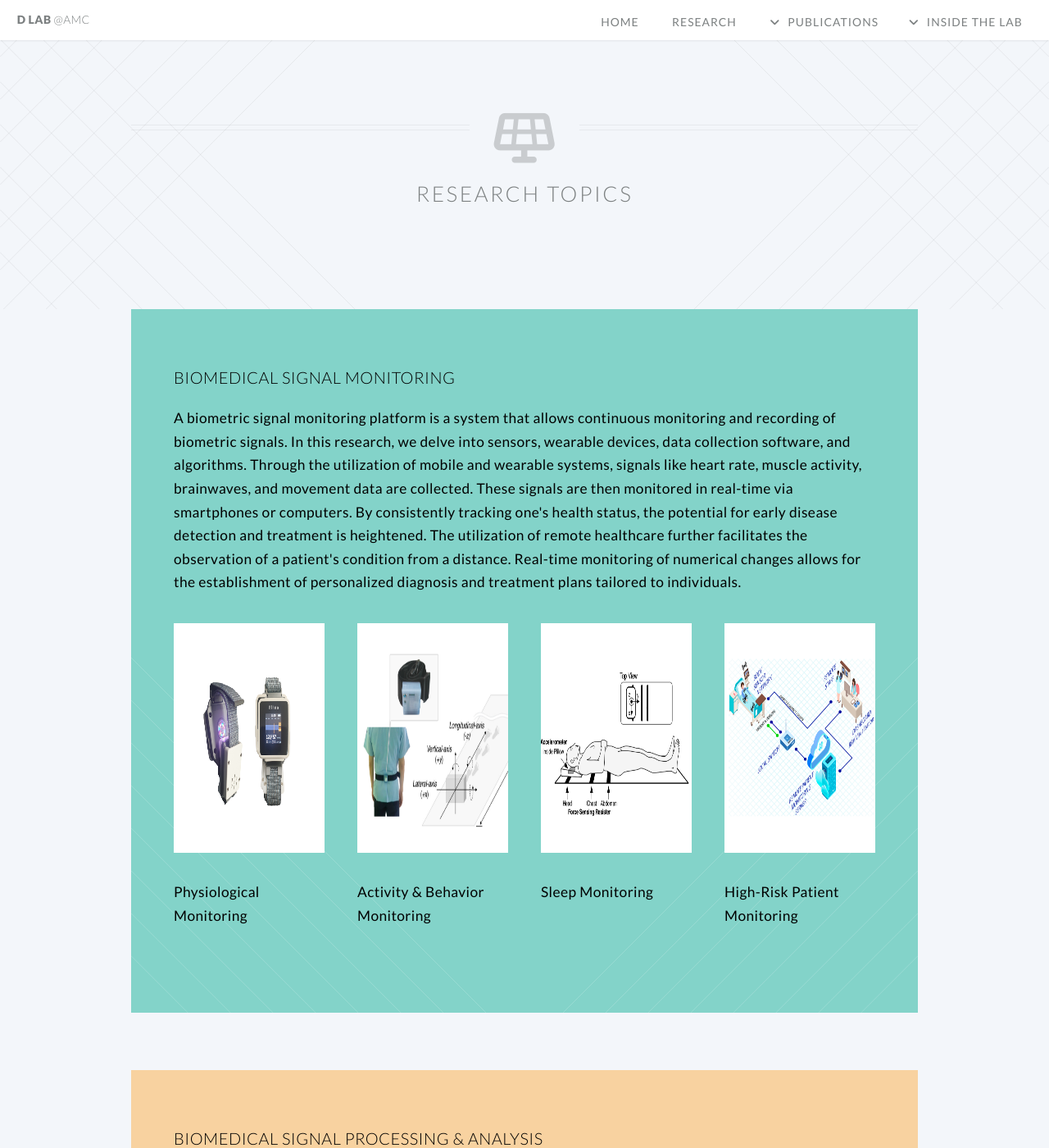
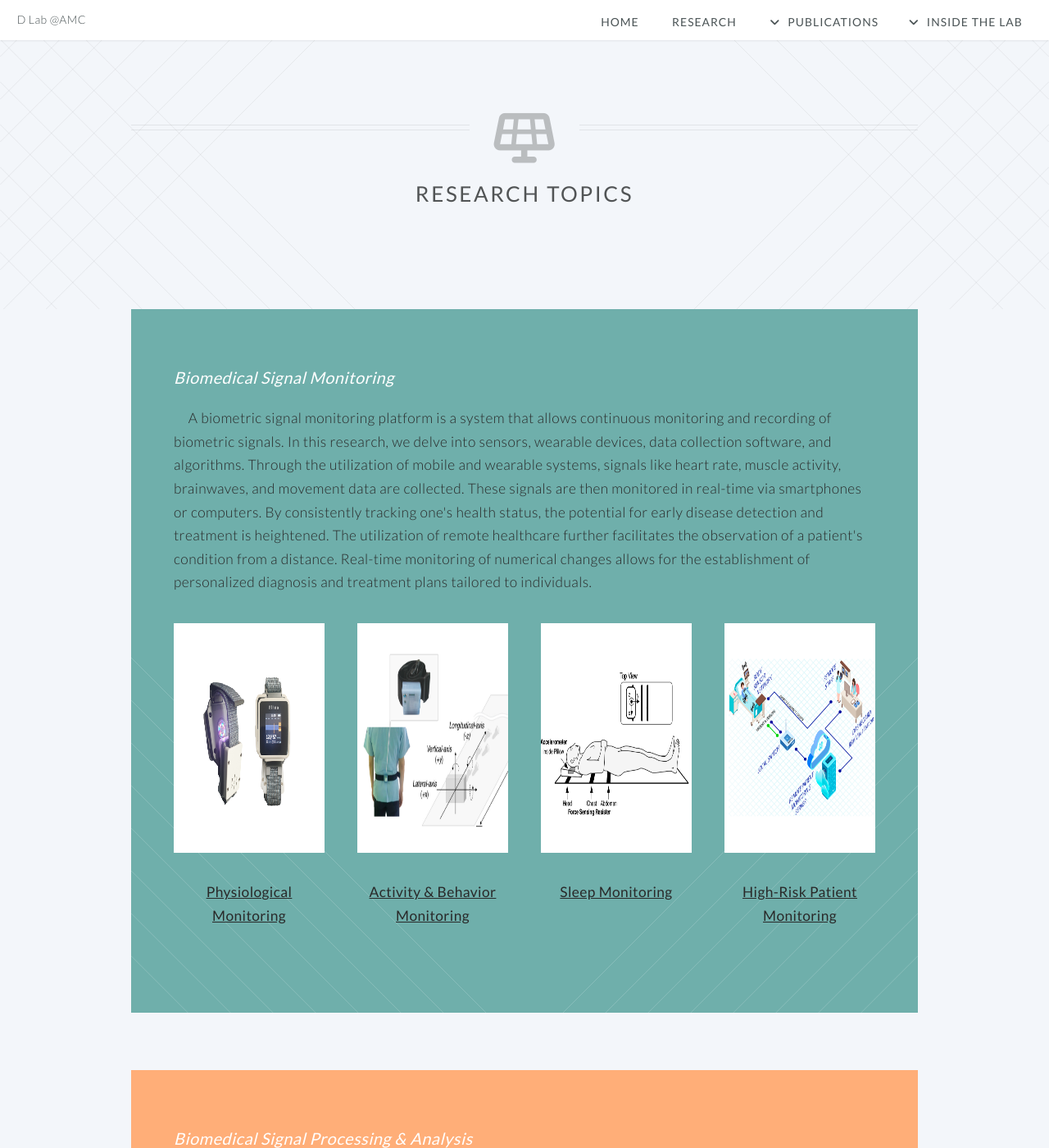
Before and after one commit to ydon1111/ydon1111.github.io, a Jekyll site: the page built from htmls/research_topics.html, in a window 1280 px wide and 1400 px high. Shown: the whole window at 82% size. Built offline with Jekyll 4.4.1, drawn with Linux system fonts in a browser that asks for light colours; nearby versions of some CDN libraries.

Commit message:
폰트 및 배경 색 변경

```diff
--- a/_includes/banner.html
+++ b/_includes/banner.html
@@ -12,7 +12,7 @@
         <header>
             <h2>Digital Medicine LAB</h2>
         </header>
-        <p> <strong>D</strong>  laboratory at the forefront of digital medicine research
+        <p> <strong>D</strong>  Laboratory at the Forefront of Digital Medicine Research
         <br />
         <footer>
             <ul class="buttons vertical">
--- a/css/style.css
+++ b/css/style.css
@@ -31,7 +31,7 @@ body,
 input,
 select,
 textarea {
-	color: #7c8081;
+	color: #515455;
 	font-family: 'Lato', sans-serif;
 	font-size: 15pt;
 	font-weight: 400;
@@ -56,7 +56,7 @@ a:hover {
 
 strong,
 b {
-	font-weight: 1400;
+	font-weight: 400;
 }
 
 p,
@@ -78,7 +78,6 @@ h6 {
 	font-weight: 300;
 	line-height: 1.75em;
 	margin-bottom: 1em;
-	text-transform: uppercase;
 }
 
 h1 a,
@@ -95,10 +94,12 @@ h6 a {
 h2 {
 	font-size: 1.5em;
 	letter-spacing: 0.1em;
+	font-weight: 400;
+	text-transform: uppercase;
 }
 
 h3 {
-	font-weight: 300;
+	font-weight: 800;
 	font-size: 1.15em;
 	letter-spacing: 0.025em;
 }
@@ -531,7 +532,7 @@ input[type="reset"],
 	cursor: pointer;
 	display: inline-block;
 	font-size: 0.8em;
-	font-weight: 900;
+	font-weight: 500;
 	letter-spacing: 2px;
 	min-width: 18em;
 	padding: 0 0.75em;
@@ -594,12 +595,22 @@ input[type="reset"].small,
 }
 
 .wrapper.style2 {
-	background-color: #83d3c9ff;
+	background-color: rgb(111, 175, 171);
 	background-image: url("images/light-bl.svg"), url("images/light-br.svg");
 	background-position: bottom left, bottom right;
 	background-repeat: no-repeat, no-repeat;
 	background-size: 25em, 25em;
 	color: black;
+}
+
+.wrapper.style2 p{
+	color: rgb(41, 41, 41);
+	font-weight: 300;
+}
+
+.wrapper.style2 h2{
+	color: rgb(255, 255, 255);
+	font-weight: 200;
 }
 
 .wrapper.style2 .button:hover {
@@ -682,7 +693,7 @@ input[type="reset"].small,
 #header {
 	background: white;
 	box-shadow: 0 1px 2px 0 rgba(0, 0, 0, 0.075);
-	color: inherit;
+	color: #4a5355;
 	cursor: default;
 	font-size: 0.8em;
 	left: 0;
@@ -694,7 +705,7 @@ input[type="reset"].small,
 }
 
 #header h1 {
-	font-weight: 900;
+	font-weight: 300;
 	margin: 0;
 }
 
@@ -957,8 +968,8 @@ input[type="reset"].small,
 	border-bottom: solid 2px;
 	border-top: solid 2px;
 	font-size: 2.5em;
-	font-weight: 900;
-	letter-spacing: 0.2em;
+	font-weight: 300;
+	letter-spacing: 0.05em;
 	margin: 0;
 	padding-left: 0.05em;
 	position: relative;
@@ -966,14 +977,15 @@ input[type="reset"].small,
 }
 
 #banner .inner p {
-	letter-spacing: 0.1em;
+	letter-spacing: 0.05em;
 	margin: 0;
+	font-weight: 300;
 	text-transform: uppercase;
 }
 
 #banner .inner p a {
 	color: inherit;
-	font-weight: 400;
+	font-weight: 300;
 	text-decoration: none;
 }
 
--- a/htmls/research_topics.html
+++ b/htmls/research_topics.html
@@ -15,9 +15,9 @@ layout: default
 <!-- one -->
 <article class="sections-container">
   <span id="BiomedicalSignalMonitoring"></span>
-  <section class="wrapper style2 container special-alt" style="color:black;">
-    <h3><strong> Biomedical Signal Monitoring </strong></h3>
-    <p>A biometric signal monitoring platform is a system that allows continuous monitoring and recording of biometric
+  <section class="wrapper style2 container special-alt" >
+    <h3 style="color:rgb(255, 255, 255); font-style: italic;"><strong> Biomedical Signal Monitoring </strong></h3>
+    <p>&emsp;A biometric signal monitoring platform is a system that allows continuous monitoring and recording of biometric
       signals. In this research, we delve into sensors, wearable devices, data collection software, and algorithms.
       Through the utilization of mobile and wearable systems, signals like heart rate, muscle activity, brainwaves,
       and
@@ -35,7 +35,7 @@ layout: default
         <a href="research/BIOMEDICAL SIGNAL MONITORING/Physiological Monitoring.html" class="image featured">
           <img src="/images/research/BIOMEDICAL SIGNAL MONITORING/Physiological Monitoring.png" alt="" height="280px">
         </a>
-        <p text-align: center;>
+        <p style="text-align: center; font-weight: 500; text-decoration:underline;">
           Physiological Monitoring
         </p>
       </div>
@@ -45,7 +45,7 @@ layout: default
           <img src="/images/research/BIOMEDICAL SIGNAL MONITORING/Activity & Behavior Monitoring.png" alt=""
             height="280px">
         </a>
-        <p text-align: center;>
+        <p style="text-align: center; font-weight: 500; text-decoration:underline;">
           Activity & Behavior Monitoring
 
         </p>
@@ -55,7 +55,7 @@ layout: default
         <a href="research/BIOMEDICAL SIGNAL MONITORING/Sleep Monitoring.html" class="image featured">
           <img src="/images/research/BIOMEDICAL SIGNAL MONITORING/Sleep Monitoring.png" alt="" height="280px">
         </a>
-        <p text-align: center;>
+        <p style="text-align: center; font-weight: 500; text-decoration:underline;">
           Sleep Monitoring
 
         </p>
@@ -66,7 +66,7 @@ layout: default
           <img src="/images/research/BIOMEDICAL SIGNAL MONITORING/High-Risk Patient Monitoring.png" alt=""
             height="280px">
         </a>
-        <p text-align: center;>
+        <p style="text-align: center; font-weight: 500; text-decoration:underline;">
           High-Risk Patient Monitoring
         </p>
       </div>
@@ -77,12 +77,11 @@ layout: default
 
   <!-- Two -->
   <span id="BiomedicalSignalProcessing&Analysis"></span>
-  <section class="wrapper style2 container special-alt" style="background-color: #f8d2a0ff;">
-
-    <h3><strong> Biomedical Signal Processing & Analysis
+  <section class="wrapper style2 container special-alt" style="background-color: rgb(255, 174, 120);">
+    <h3 style="color:rgb(255, 255, 255); font-style: italic;"><strong> Biomedical Signal Processing & Analysis
       </strong></h3>
 
-    <p>Biomedical signal processing and analysis involve understanding signals generated within the human body and
+    <p>&emsp;Biomedical signal processing and analysis involve understanding signals generated within the human body and
       their
       meanings. This includes signal collection, noise removal, extraction of crucial features, specific pattern
       recognition, and deriving indicators for disease diagnosis. Processed biometric signals contribute to
@@ -101,7 +100,7 @@ layout: default
           <img src="/images/research/BIOMEDICAL SIGNAL PROCESSING & ANALYSIS/Biomedical Signal Processing.png" alt=""
             height="280px">
         </a>
-        <p text-align: center;>
+        <p style="text-align: center; font-weight: 500; text-decoration:underline;">
           Biomedical Signal Processing
 
         </p>
@@ -112,7 +111,7 @@ layout: default
           <img src="/images/research/BIOMEDICAL SIGNAL PROCESSING & ANALYSIS/Photoplethysmogram.png" alt=""
             height="280px">
         </a>
-        <p text-align: center;>
+        <p style="text-align: center; font-weight: 500; text-decoration:underline;">
           Photoplethysmogram
 
         </p>
@@ -123,7 +122,7 @@ layout: default
           <img src="/images/research/BIOMEDICAL SIGNAL PROCESSING & ANALYSIS/Heart Rate Variability.png" alt=""
             height="280px">
         </a>
-        <p text-align: center;>
+        <p style="text-align: center; font-weight: 500; text-decoration:underline;">
           Heart Rate Variability
 
         </p>
@@ -137,9 +136,9 @@ layout: default
   <!-- Three -->
   <span id="CardiovascularHealthAssessment"></span>
   <section class="wrapper style2 container special-alt" >
-    <h3><strong> Cardiovascular Health Assessment
+    <h3 style="color:rgb(255, 255, 255); font-style: italic;"><strong> Cardiovascular Health Assessment
       </strong></h3>
-    <p>This topic primarily emphasizes predicting the risk of cardiovascular diseases through various factors and
+    <p>&emsp;This topic primarily emphasizes predicting the risk of cardiovascular diseases through various factors and
       indicators, and proposing methods for prevention along with personalized medical plans for individuals. In this
       research, measurements and analysis are conducted on various aspects, including electrocardiography (ECG) for
       the
@@ -158,7 +157,7 @@ layout: default
           <img src="/images/research/CARDIOVASCULAR HEALTH ASSESSMENT/AF prediction white square.jpg" alt=""
             height="280px">
         </a>
-        <p text-align: center;>
+        <p style="text-align: center; font-weight: 500; text-decoration:underline;">
           Atrial Fibrillation Risk prediction
         </p>
       </div>
@@ -177,7 +176,7 @@ layout: default
           <img src="/images/research/CARDIOVASCULAR HEALTH ASSESSMENT/vascular health Assessment.jpg" alt=""
             height="280px">
         </a>
-        <p text-align: center;>
+        <p style="text-align: center; font-weight: 500; text-decoration:underline;">
           Vascular Health Assessment
         </p>
       </div>
@@ -188,11 +187,11 @@ layout: default
 
   <!-- four -->
   <span id="ClinicalDecisionSupport"></span>
-  <section class="wrapper style2 container special-alt" style="background-color: #f8d2a0ff; ">
-    <h3><strong> Clinical Decision Support
+  <section class="wrapper style2 container special-alt" style="background-color: rgb(255, 174, 120);">
+    <h3 style="color:rgb(255, 255, 255); font-style: italic;"><strong> Clinical Decision Support
 
       </strong></h3>
-    <p>The most common tests performed in modern medicine are clinical chemistry tests such as blood tests and urine
+    <p>&emsp;The most common tests performed in modern medicine are clinical chemistry tests such as blood tests and urine
       tests. These tests are conducted frequently at hospitals and health screening centers on a daily basis. However,
       there are numerous factors that can introduce errors into the testing process, and these errors can sometimes
       lead
@@ -210,10 +209,11 @@ layout: default
         <a href="research/CLINICAL DECISION SUPPORT/Pain assessment.html" class="image featured">
           <img src="/images/research/CLINICAL DECISION SUPPORT/Pain assessment.png" alt="" height="280px">
         </a>
-        <p text-align: center;>
+        <a href="research/CLINICAL DECISION SUPPORT/Pain assessment.html">
+        <p style="text-align: center; font-weight: 500; text-decoration:underline;">
           Pain assessment
-
         </p>
+        </a>
       </div>
 
       <div class="3u">
@@ -221,9 +221,11 @@ layout: default
           <img src="/images/research/CLINICAL DECISION SUPPORT/Auto-verification for Clinical Lab Test.png" alt=""
             height="280px">
         </a>
-        <p text-align: center;>
-          Auto-verification for Clinical Lab Test
-        </p>
+        <a href="research/CLINICAL DECISION SUPPORT/Clinical Lab Testing Auto-verification.html">
+          <p style="text-align: center; font-weight: 500; text-decoration:underline;">
+            Auto-verification for Clinical Lab Test
+          </p>
+        </a>
       </div>
 
 
@@ -235,10 +237,10 @@ layout: default
   <!-- five -->
   <span id="DigitalMedicine"></span>
   <section class="wrapper style2 container special-alt">
-    <h3><strong> Digital Medicine
+    <h3 style="color:rgb(255, 255, 255); font-style: italic;"><strong> Digital Medicine
 
       </strong></h3>
-    <p>Digital Medicine encompasses the integration of technology, including artificial intelligence (AI), data
+    <p>&emsp;Digital Medicine encompasses the integration of technology, including artificial intelligence (AI), data
       analytics, and the Internet of Things (IoT), into healthcare. It leverages patient-generated health data
       collected
       through wearable devices and IoT sensors, harnessing AI for data analysis and predictive modeling. This
@@ -253,10 +255,8 @@ layout: default
         <a href="research/DIGITAL MEDICINE/AI in Digital Medicine.html" class="image featured">
           <img src="/images/research/DIGITAL MEDICINE/AI in Digital Medicine.png" alt="" height="280px">
         </a>
-        <p text-align: center;>
+        <p style="text-align: center; font-weight: 500; text-decoration:underline;">
           AI in Digital Medicine
-
-
         </p>
       </div>
 
@@ -264,7 +264,7 @@ layout: default
         <a href="research/DIGITAL MEDICINE/Digital Therapeutics.html" class="image featured">
           <img src="/images/research/DIGITAL MEDICINE/Digital Therapeutics.png" alt="" height="280px">
         </a>
-        <p text-align: center;>
+        <p style="text-align: center; font-weight: 500; text-decoration:underline;">
           Digital Therapeutics
 
 
@@ -275,7 +275,7 @@ layout: default
         <a href="research/DIGITAL MEDICINE/Medical Device Development Tool.html" class="image featured">
           <img src="/images/research/DIGITAL MEDICINE/Medical Device Development Tool.png" alt="" height="280px">
         </a>
-        <p>
+        <p style="text-align: center; font-weight: 500; text-decoration:underline;">
           Medical Device Development Tool
         </p>
       </div>
```
Also changed, not shown: index.html (+6 -6 lines).
